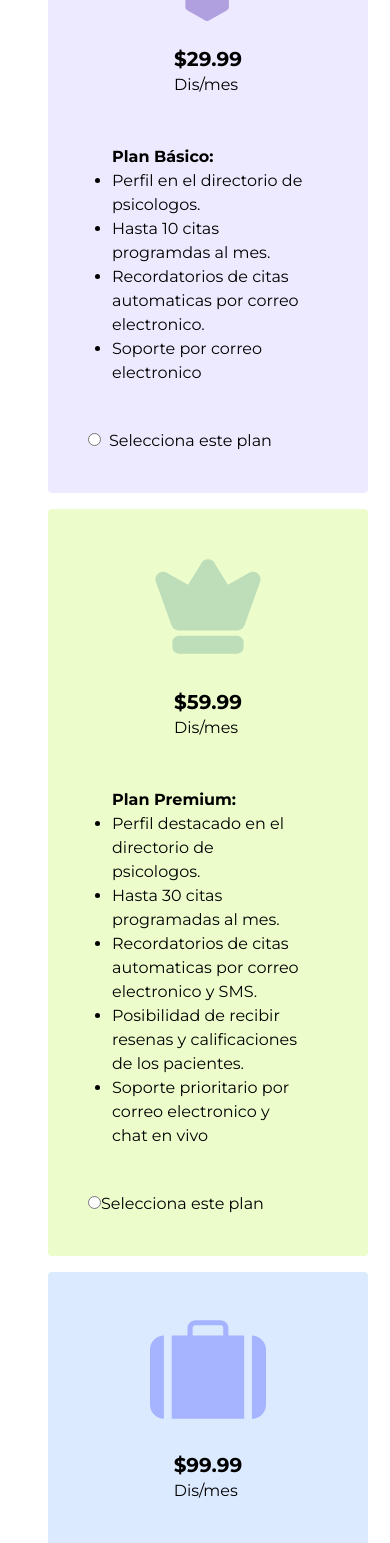
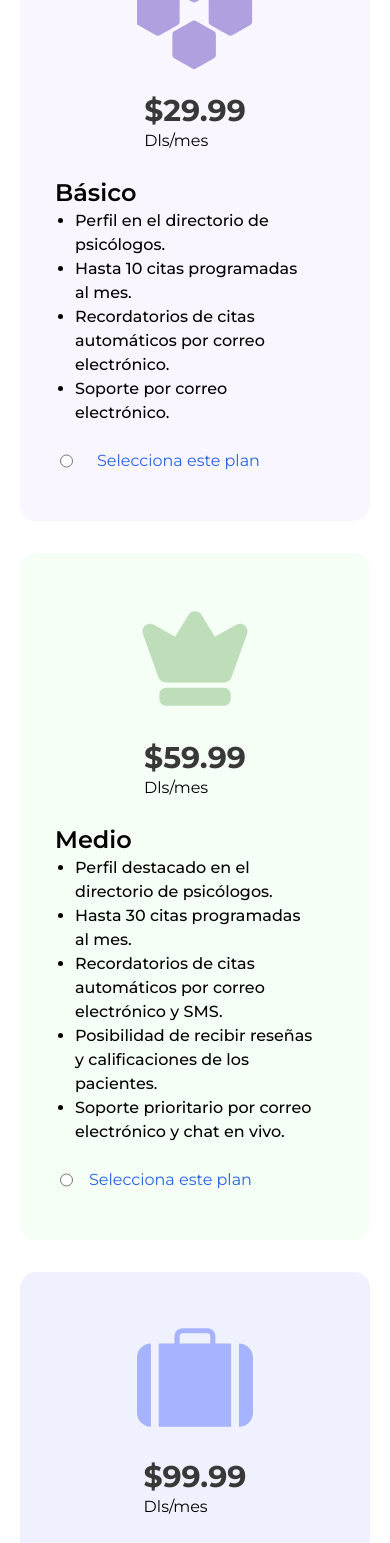
Before and after one commit to No-Country/C14-09-n-React-Node-Psichomatch, a React (Vite) app in the folder Frontend/: page /registerTherapist in a window 390 px wide. Shown: the part 432-1975 px from the top of the page. Built offline with nearby package versions, Linux system fonts and the light colour scheme; no server answers.

Commit message:
cambioos

```diff
--- a/Frontend/src/Components/PlanCard.jsx
+++ b/Frontend/src/Components/PlanCard.jsx
@@ -1,34 +1,37 @@
-import React from "react";
-import { Link } from "react-router-dom";
+import PropTypes from 'prop-types';
 
-function PlanCard({ title, price, features, colorBg }) {
+function PlanCard({ icon, title, price, features, iconName }) {
   return (
-    <>
+    <div
+      className={`flex flex-col justify-start gap-6 items-center w-[350px]`}
+    >
       <div>
-        <h3 className="text-2xl font-bold text-center">{title}</h3>
-        <div className="mt-4 text-center text-zinc-600 dark:text-zinc-400">
-          <span className="text-4xl font-bold">{price}</span>/ mes
-        </div>
-        {
-            features.map((feature, index) => (
-                <div className="mt-6" key={index}>
-                    <span className="text-zinc-600 dark:text-dark-400">{feature}</span>
-                </div>
-            ))
-        }
-        { // Aquí se puede agregar lógica para veriifcar si hay jwt y mandarlo
-            // a la página de login o a la de contratación
-        }
-        <Link to={"/login"}>
-        <div className="mt-6 flex justify-center">
-            <button className="border-2 border-zinc-200 text-gray-500 hover:text-yellow-900 py-2 px-4 rounded w-2/3">
-                Contratar el Plan
-            </button>
-        </div>
-        </Link>
+        <img src={icon} alt={iconName} />
       </div>
-    </>
+      <div>
+        <p className="text-3xl text-Gray-dark font-bold">${price}</p>
+        <span>Dls/mes</span>
+      </div>
+      <div className="w-60">
+        <h3 className="-ml-5 text-2xl font-semibold">{title}</h3>
+        {features.map((feature, index) => (
+          <ul key={index}>
+            <li className="text-base font-medium text-black list-disc">
+              {feature}
+            </li>
+          </ul>
+        ))}
+      </div>
+    </div>
   );
 }
 
+PlanCard.propTypes = {
+  icon: PropTypes.string.isRequired,
+  title: PropTypes.string.isRequired,
+  price: PropTypes.number.isRequired,
+  features: PropTypes.arrayOf(PropTypes.string).isRequired,
+  iconName: PropTypes.string.isRequired,
+};
+
 export default PlanCard;
--- /dev/null
+++ b/Frontend/src/Components/RegisterTherapist/SectionPlans.jsx
@@ -0,0 +1,84 @@
+import PlanCard from "../PlanCard";
+import iconBasic from "../../assets/Icons/iconBasic.svg";
+import iconPremium from "../../assets/Icons/iconPremium.svg";
+import iconProfesional from "../../assets/Icons/iconProfesional.svg";
+import { v4 as uuidv4 } from "uuid";
+
+function SectionPlans({PlanId, setPlanId}) {
+  return (
+    <div className="flex flex-wrap flex-row justify-center items-stretch gap-8">
+      <div className="rounded-2xl py-12 bg-[#F9F6FF]">
+        <PlanCard
+          icon={iconBasic}
+          title="Básico"
+          price="29.99"
+          features={[
+            "Perfil en el directorio de psicólogos.",
+            "Hasta 10 citas programadas al mes.",
+            "Recordatorios de citas automáticos por correo electrónico.",
+            "Soporte por correo electrónico.",
+          ]}
+        />
+        <div className="ml-10 mt-6 flex justify-start gap-4" key={uuidv4()}>
+          <input
+            className="mr-2"
+            type="radio"
+            value={1}
+            checked={PlanId === 1}
+            onChange={() => setPlanId(1)}
+          />
+          <label className="text-blue-600">{"Selecciona este plan"}</label>
+        </div>
+      </div>
+      <div className="rounded-2xl py-12 bg-[#F6FFF5]">
+        <PlanCard
+          icon={iconPremium}
+          title="Medio"
+          price="59.99"
+          features={[
+            "Perfil destacado en el directorio de psicólogos.",
+            "Hasta 30 citas programadas al mes.",
+            "Recordatorios de citas automáticos por correo electrónico y SMS.",
+            "Posibilidad de recibir reseñas y calificaciones de los pacientes.",
+            "Soporte prioritario por correo electrónico y chat en vivo.",
+          ]}
+        />
+        <div className="ml-10 mt-6 flex justify-start gap-4" key={uuidv4()}>
+          <input
+            type="radio"
+            value={2}
+            checked={PlanId === 2}
+            onChange={() => setPlanId(2)}
+          />
+          <label className="text-blue-600">{"Selecciona este plan"}</label>
+        </div>
+      </div>
+      <div className="rounded-2xl py-12 bg-[#EFF1FE]">
+        <PlanCard
+          icon={iconProfesional}
+          title="Épico"
+          price="99.99 "
+          features={[
+            "Perfil destacado en el directorio de psicólogos.",
+            "Cantidad ilimitada de citas programadas al mes.",
+            "Recordatorios de citas automáticos por correo electrónico y SMS.",
+            "Posibilidad de recibir reseñas y calificaciones de los pacientes.",
+            "Acceso a herramientas de gestión de pacientes y documentación clínica en línea.",
+            "Soporte prioritario por correo electrónico, chat en vivo y asistencia telefónica.",
+          ]}
+        />
+        <div className="ml-10 mt-6 flex justify-start gap-4" key={uuidv4()}>
+          <input
+            type="radio"
+            value={3}
+            checked={PlanId === 3}
+            onChange={() => setPlanId(3)}
+          />
+          <label className="text-blue-600">{"Selecciona este plan"}</label>
+        </div>
+      </div>
+    </div>
+  );
+}
+
+export default SectionPlans;
--- /dev/null
+++ b/Frontend/src/Components/RegisterTherapist/SubtitleRegister.jsx
@@ -0,0 +1,19 @@
+import PropTypes from "prop-types";
+
+const SubtitleRegister = ({ number, titleSection }) => {
+  return (
+    <div className="flex-start flex items-center gap-5 mt-4 sm:mt-6 md:mt-8 lg:mt-10 xl:mt-12">
+      <div className="text-Purple w-20 h-20 text-2xl font-semibold bg-violet-100 flex justify-center items-center rounded-full">
+        {number}
+      </div>
+      <p className="text-xl font-semibold">{titleSection}</p>
+    </div>
+  );
+};
+
+SubtitleRegister.propTypes = {
+  number: PropTypes.string.isRequired, // Propiedad 'number' como cadena requerida.
+  titleSection: PropTypes.string.isRequired, // Propiedad 'titleSection' como cadena requerida.
+};
+
+export default SubtitleRegister;
--- a/Frontend/src/Pages/Plans.jsx
+++ b/Frontend/src/Pages/Plans.jsx
@@ -1,59 +1,76 @@
-import React from 'react'
-import PlanCard from '../Components/PlanCard'
+import { Link } from "react-router-dom";
+import PlanCard from "../Components/PlanCard";
+import iconBasic from "../assets/Icons/iconBasic.svg";
+import iconPremium from "../assets/Icons/iconPremium.svg";
+import iconProfesional from "../assets/Icons/iconProfesional.svg";
+import { ButtonLilacSlim } from "../Components/Buttons";
 
 function Plans() {
   return (
-    <>
     <section className="min-h-screen w-full py-12">
-      <section className='flex items-center flex-col w-full'>
-        <h1 className='font-bold'>Contrata un plan</h1>
-        <p className='mx-4 text-center'>Elige el plan que más se adapte a tus necesidades y clientes como
-          <span className='text-blue-500'> terapeúta</span></p>
+      <section className="flex items-center flex-col w-full gap-4 mt-6">
+        <h1 className="font-semibold text-[32px]">Contrata un plan</h1>
+        <p className="mx-4 text-center font-normal text-lg">
+          Elige el plan que más se adapte a tus necesidades y clientes como
+          <span className="text-blue-500"> terapeúta.</span>
+        </p>
       </section>
-      <div className="flex items-center justify-center my-10">
-      <div className="container px-4 md:px-6">
-        <div className="grid grid-cols-1 gap-6 mt-8 md:grid-cols-3 md:gap-8">
-          <div className="flex flex-col p-6 bg-white shadow-lg rounded-lg justify-between bg-basic">
+      <div className="flex flex-col items-center justify-center my-10">
+        <div className="container px-8 md:px-6">
+          <div className="flex flex-wrap flex-row justify-center items-stretch gap-8">
+            <div className="rounded-2xl py-12 bg-[#F9F6FF]">
               <PlanCard
+                icon={iconBasic}
                 title="Básico"
-              price="3$"
+                price="29.99"
                 features={[
-                "10 citas a la semana",
-                "10 citas sin comisión",
+                  "Perfil en el directorio de psicólogos.",
+                  "Hasta 10 citas programadas al mes.",
+                  "Recordatorios de citas automáticos por correo electrónico.",
+                  "Soporte por correo electrónico.",
                 ]}
-              colorBg="bg-epic"
               />
             </div>
-          <div className="flex flex-col p-6 bg-white shadow-lg rounded-lg justify-between bg-medium">
-
+            <div className="rounded-2xl py-12 bg-[#F6FFF5]">
               <PlanCard
+                icon={iconPremium}
                 title="Medio"
-              price="10$"
+                price="59.99"
                 features={[
-                "50 citas a la semana",
-                "30 citas sin comisión",
+                  "Perfil destacado en el directorio de psicólogos.",
+                  "Hasta 30 citas programadas al mes.",
+                  "Recordatorios de citas automáticos por correo electrónico y SMS.",
+                  "Posibilidad de recibir reseñas y calificaciones de los pacientes.",
+                  "Soporte prioritario por correo electrónico y chat en vivo.",
                 ]}
-              colorBg="bg-medium"
               />
             </div>
-          <div className="flex flex-col p-6 bg-white shadow-lg rounded-lg justify-between bg-epic">
+            <div className="rounded-2xl py-12 bg-[#EFF1FE]">
               <PlanCard
+                icon={iconProfesional}
                 title="Épico"
-              price="25$"
+                price="99.99 "
                 features={[
-                "Citas ilimitadas a la semana",
-                "Libre de comisión",
+                  "Perfil destacado en el directorio de psicólogos.",
+                  "Cantidad ilimitada de citas programadas al mes.",
+                  "Recordatorios de citas automáticos por correo electrónico y SMS.",
+                  "Posibilidad de recibir reseñas y calificaciones de los pacientes.",
+                  "Acceso a herramientas de gestión de pacientes y documentación clínica en línea.",
+                  "Soporte prioritario por correo electrónico, chat en vivo y asistencia telefónica.",
                 ]}
-              colorBg="bg-epic"
               />
             </div>
           </div>
         </div>
+        <Link to={"/registerTherapist"} className="mt-20">
+          <ButtonLilacSlim
+            text="Contratar un Plan"
+            additionalClasses="w-[320px]"
+          />
+        </Link>
       </div>
     </section>
-    </>
-
-  )
+  );
 }
 
-export default Plans
+export default Plans;
--- a/Frontend/src/Pages/RegisterTherapist.jsx
+++ b/Frontend/src/Pages/RegisterTherapist.jsx
@@ -10,6 +10,9 @@ import withReactContent from "sweetalert2-react-content";
 import iconBasic from "../assets/Icons/iconBasic.svg";
 import iconPremium from "../assets/Icons/iconPremium.svg";
 import iconProfesional from "../assets/Icons/iconProfesional.svg";
+import PlanCard from "../Components/PlanCard";
+import SubtitleRegister from "../Components/RegisterTherapist/SubtitleRegister";
+import { ButtonLilacSlim } from "../Components/Buttons";
 const RegisterTherapist = () => {
   const therapist = useSelector((state) => state.therapist.created);
   const dispatch = useDispatch();
@@ -149,40 +152,28 @@ const RegisterTherapist = () => {
       });
     }
   };
+
   return (
-    <div className="w-full p-12">
-      <form onSubmit={handleSubmit} className="flex flex-col ">
-        <h1 className="text-center font-bold text-3xl">
+    <div className="flex w-auto items-center justify-center mx-6 md:mx-10 py-12">
+      <form onSubmit={handleSubmit} className="flex flex-col mt-6">
+        <h1 className="text-center font-semibold text-[32px]">
           Registro de Psicólogo
         </h1>
-        <div className="flex items-center mt-4 sm:mt-6 md:mt-8 lg:mt-10 xl:mt-12">
-          <p className="bg-violet-100 rounded-full w-20 h-20 flex items-center justify-center">
-            1
-          </p>
-          <p className="ml-2 font-bold">Elige un plan</p>
-        </div>
-        <div className="xl:flex justify-center items-center md:grid mt-2 sm:grid gap-4 md:gap-8 lg:gap-12 xl:gap-16">
-          <div className="bg-violet-100 rounded mr-5 w-80 p-10 md:p-10 mb-4">
-            <div className="grid justify-items-center">
-              <img src={iconBasic} alt="" />
-              <div className="p-6">
-                <h1 className="text-xl font-bold">$29.99</h1>
-                <span>Dis/mes</span>
-              </div>
-            </div>
-            <div className="p-6">
-              <h2 className="font-bold">Plan Básico: </h2>
-
-              <ul className="list-disc">
-                <li>Perfil en el directorio de psicologos.</li>
-                <li>Hasta 10 citas programdas al mes.</li>
-                <li>
-                  Recordatorios de citas automaticas por correo electronico.
-                </li>
-                <li>Soporte por correo electronico</li>
-              </ul>
-            </div>
-            <div className="mt-5" key={uuidv4()}>
+        <SubtitleRegister number="1" titleSection="Elige un plan" />
+        <div className="flex flex-wrap flex-row justify-center items-stretch gap-8">
+          <div className="rounded-2xl py-12 bg-[#F9F6FF]">
+            <PlanCard
+              icon={iconBasic}
+              title="Básico"
+              price="29.99"
+              features={[
+                "Perfil en el directorio de psicólogos.",
+                "Hasta 10 citas programadas al mes.",
+                "Recordatorios de citas automáticos por correo electrónico.",
+                "Soporte por correo electrónico.",
+              ]}
+            />
+            <div className="ml-10 mt-6 flex justify-start gap-4" key={uuidv4()}>
               <input
                 className="mr-2"
                 type="radio"
@@ -190,100 +181,59 @@ const RegisterTherapist = () => {
                 checked={PlanId === 1}
                 onChange={() => setPlanId(1)}
               />
-              <label>{"Selecciona este plan"}</label>
+              <label className="text-blue-600">{"Selecciona este plan"}</label>
             </div>
           </div>
-
-          <div>
-            <div className="bg-lime-100 rounded mr-5 w-80 p-10 md:p-10 mb-4">
-              <div className="grid justify-items-center">
-                <img src={iconPremium} alt="" />
-                <div className="p-6">
-                  <h1 className="text-xl font-bold">$59.99</h1>
-                  <span>Dis/mes</span>
-                </div>
-              </div>
-              <div className="p-6">
-                <h2 className="font-bold">Plan Premium: </h2>
-                <ul className="list-disc">
-                  <li>Perfil destacado en el directorio de psicologos.</li>
-                  <li>Hasta 30 citas programadas al mes.</li>
-                  <li>
-                    Recordatorios de citas automaticas por correo electronico y
-                    SMS.
-                  </li>
-                  <li>
-                    Posibilidad de recibir resenas y calificaciones de los
-                    pacientes.
-                  </li>
-                  <li>
-                    Soporte prioritario por correo electronico y chat en vivo
-                  </li>
-                </ul>
-              </div>
-              <div className="mt-5" key={uuidv4()}>
+          <div className="rounded-2xl py-12 bg-[#F6FFF5]">
+            <PlanCard
+              icon={iconPremium}
+              title="Medio"
+              price="59.99"
+              features={[
+                "Perfil destacado en el directorio de psicólogos.",
+                "Hasta 30 citas programadas al mes.",
+                "Recordatorios de citas automáticos por correo electrónico y SMS.",
+                "Posibilidad de recibir reseñas y calificaciones de los pacientes.",
+                "Soporte prioritario por correo electrónico y chat en vivo.",
+              ]}
+            />
+            <div className="ml-10 mt-6 flex justify-start gap-4" key={uuidv4()}>
               <input
                 type="radio"
                 value={2}
                 checked={PlanId === 2}
                 onChange={() => setPlanId(2)}
               />
-                <label>{"Selecciona este plan"}</label>
+              <label className="text-blue-600">{"Selecciona este plan"}</label>
             </div>
           </div>
-          </div>
-
-          <div>
-            <div className="bg-blue-100 rounded w-80 p-10 md:p-10 mb-4">
-              <div className="grid justify-items-center">
-                <img src={iconProfesional} alt="" />
-                <div className="p-6">
-                  <h1 className="text-xl font-bold">$99.99</h1>
-                  <span>Dis/mes</span>
-                </div>
-              </div>
-              <div className="p-6">
-                <h2 className="font-bold">Plan Profesional: </h2>
-                <ul className="list-disc">
-                  <li>Perfil destacado en el directorio de psicologos.</li>
-                  <li>Cantidad ilimitada de citas programadas al mes</li>
-                  <li>
-                    Recordatorios de citas automaticas por correo electronico y
-                    SMS.
-                  </li>
-                  <li>
-                    Posibilidad de recibir resenas y calificaciones de los
-                    pacientes.
-                  </li>
-                  <li>
-                    Acceso a herramientas de gestion de pacientes y
-                    documentacion clinica en linea.
-                  </li>
-                  <li>
-                    Soporte prioritario por correo electronico, chat en vivo y
-                    asistencia telefonica
-                  </li>
-                </ul>
-              </div>
-              <div key={uuidv4()}>
+          <div className="rounded-2xl py-12 bg-[#EFF1FE]">
+            <PlanCard
+              icon={iconProfesional}
+              title="Épico"
+              price="99.99 "
+              features={[
+                "Perfil destacado en el directorio de psicólogos.",
+                "Cantidad ilimitada de citas programadas al mes.",
+                "Recordatorios de citas automáticos por correo electrónico y SMS.",
+                "Posibilidad de recibir reseñas y calificaciones de los pacientes.",
+                "Acceso a herramientas de gestión de pacientes y documentación clínica en línea.",
+                "Soporte prioritario por correo electrónico, chat en vivo y asistencia telefónica.",
+              ]}
+            />
+            <div className="ml-10 mt-6 flex justify-start gap-4" key={uuidv4()}>
               <input
                 type="radio"
                 value={3}
                 checked={PlanId === 3}
                 onChange={() => setPlanId(3)}
               />
-                <label>{"Selecciona este plan"}</label>
-              </div>
+              <label className="text-blue-600">{"Selecciona este plan"}</label>
             </div>
           </div>
         </div>
 
-        <div className="flex items-center mt-4 sm:mt-6 md:mt-8 lg:mt-10 xl:mt-12">
-          <p className="bg-violet-100 rounded-full w-20 h-20 flex items-center justify-center">
-            2
-          </p>
-          <p className="ml-2 font-bold">Llena tus datos</p>
-        </div>
+        <SubtitleRegister number="2" titleSection="Llena tus datos" />
 
         <div className="flex flex-col justify-center items-center">
           <div className="xl:text-center md:mt-2 sm:mt-2">
@@ -312,7 +262,7 @@ const RegisterTherapist = () => {
           <div className="flex flex-col mt-5 sm:mt-3">
             <label htmlFor="name">Nombre</label>
             <input
-      className="rounded border border-gray-700 p-2 w-full sm:w-96"
+              className="rounded-lg mx-2 border border-[#e9e9e9] p-2 w-full sm:w-96"
               type="text"
               id="name"
               value={name}
@@ -325,7 +275,7 @@ const RegisterTherapist = () => {
           <div className="flex flex-col mt-3 sm:mt-3">
             <label htmlFor="lastName">Apellido</label>
             <input
-      className="rounded border border-gray-700 p-2 w-full sm:w-96"
+              className="rounded-lg mx-2 border border-[#e9e9e9] p-2 w-full sm:w-96"
               type="text"
               id="lastName"
               value={lastName}
@@ -338,7 +288,7 @@ const RegisterTherapist = () => {
           <div className="flex flex-col mt-3 sm:mt-3">
             <label htmlFor="email">E-mail</label>
             <input
-      className="rounded border border-gray-700 p-2 w-full sm:w-96"
+              className="rounded-lg mx-2 border border-[#e9e9e9] p-2 w-full sm:w-96"
               type="email"
               id="email"
               name="email"
@@ -351,7 +301,7 @@ const RegisterTherapist = () => {
           <div className="flex flex-col mt-3 sm:mt-3">
             <label htmlFor="password">Contraseña</label>
             <input
-      className="rounded border border-gray-700 p-2 w-full sm:w-96"
+              className="rounded-lg mx-2 border border-[#e9e9e9] p-2 w-full sm:w-96"
               type="password"
               id="password"
               name="password"
@@ -364,7 +314,7 @@ const RegisterTherapist = () => {
           <div className="flex flex-col mt-3 sm:mt-3">
             <label htmlFor="phone">Phone</label>
             <input
-      className="rounded border border-gray-700 p-2 w-full sm:w-96"
+              className="rounded-lg mx-2 border border-[#e9e9e9] p-2 w-full sm:w-96"
               type="text"
               id="phone"
               name="phone"
@@ -377,7 +327,7 @@ const RegisterTherapist = () => {
           <div className="flex flex-col mt-3 sm:mt-3">
             <label htmlFor="linkedIn">LinkedIn</label>
             <input
-      className="rounded border border-gray-700 p-2 w-full sm:w-96"
+              className="rounded-lg mx-2 border border-[#e9e9e9] p-2 w-full sm:w-96"
               type="text"
               id="linkedIn"
               name="linkedIn"
@@ -390,20 +340,21 @@ const RegisterTherapist = () => {
           <div className="flex flex-col mt-3 sm:mt-3">
             <label htmlFor="price">Precio</label>
             <input
-      className="rounded border border-gray-700 p-2 w-full sm:w-96"
+              className="rounded-lg mx-2 border border-[#e9e9e9] p-2 w-full sm:w-96"
               type="number"
               id="price"
               name="price"
               value={price}
               onChange={(e) => setPrice(e.target.value)}
               placeholder="Ingrese su precio"
+              min="1"
             />
           </div>
 
           <div className="flex flex-col mt-3 sm:mt-3">
             <label htmlFor="adress">Direccion</label>
             <textarea
-      className="rounded border border-gray-700 p-2 w-full sm:w-96"
+              className="rounded-lg mx-2 border border-[#e9e9e9] p-2 w-full sm:w-96"
               id="adress"
               name="adress"
               value={adress}
@@ -415,7 +366,7 @@ const RegisterTherapist = () => {
           <div className="flex flex-col mt-3 sm:mt-3">
             <label htmlFor="description">Descripción</label>
             <textarea
-      className="rounded border border-gray-700 p-2 w-full sm:w-96"
+              className="rounded-lg mx-2 border border-[#e9e9e9] p-2 w-full sm:w-96"
               id="description"
               name="description"
               value={description}
@@ -424,21 +375,18 @@ const RegisterTherapist = () => {
             />
           </div>
         </div>
-
-        <div className="flex items-center mt-4 sm:mt-6 md:mt-8 lg:mt-10 xl:mt-12">
-          <p className="bg-violet-100 rounded-full w-20 h-20 flex items-center justify-center">
-            3
-          </p>
-          <p className="ml-2 font-bold">Enfoque y Pais </p>
-        </div>
+        <SubtitleRegister number="3" titleSection="Enfoque y Pais" />
         <div className="grid grid-cols-2 mt-10 mx-auto gap-1">
-          <p className="col-span-2 mb-5 font-bold">
+          <p className="col-span-2 mb-5 text-lg font-semibold">
             Elige la metodologia con la que trabajas
           </p>
 
           {categories?.map((category) => {
             return (
-              <div key={category.id}>
+              <div
+                className="ml-10 mt-1 flex justify-start gap-3"
+                key={category.id}
+              >
                 <input
                   type="radio"
                   value={category.id}
@@ -451,13 +399,15 @@ const RegisterTherapist = () => {
           })}
         </div>
         <div className="grid grid-cols-2 mt-10 mx-auto gap-1">
-          <p className="col-span-2 mb-5 font-bold">
+          <p className="col-span-2 mb-5 text-lg font-semibold">
             Elige tu pais de residencia
           </p>
-
           {countries?.map((country) => {
             return (
-              <div key={country.id}>
+              <div
+                className="ml-10 mt-1 flex justify-start gap-3"
+                key={country.id}
+              >
                 <input
                   type="radio"
                   value={country.id}
@@ -469,12 +419,12 @@ const RegisterTherapist = () => {
             );
           })}
         </div>
-        <button
-          className="bg-violet-300 rounded-full w-48 py-2 font-semibold mx-auto my-10"
+
+        <ButtonLilacSlim
           type="submit"
-        >
-          Crear perfil
-        </button>
+          text="Crear perfil"
+          additionalClasses="w-60 self-center my-10"
+        />
       </form>
     </div>
   );
```
Also changed, not shown: Frontend/src/Components/Buttons.jsx (+5 -3 lines). Lines whose indentation alone changed are shown as unchanged.
